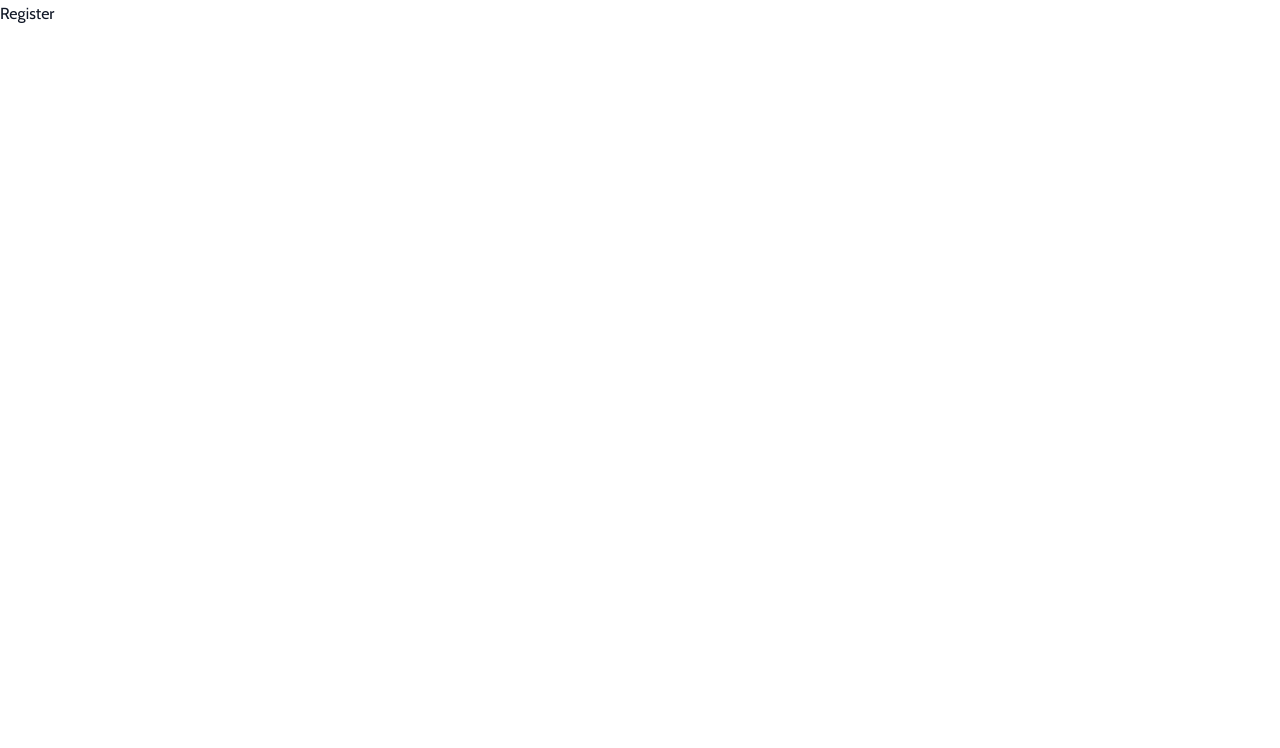
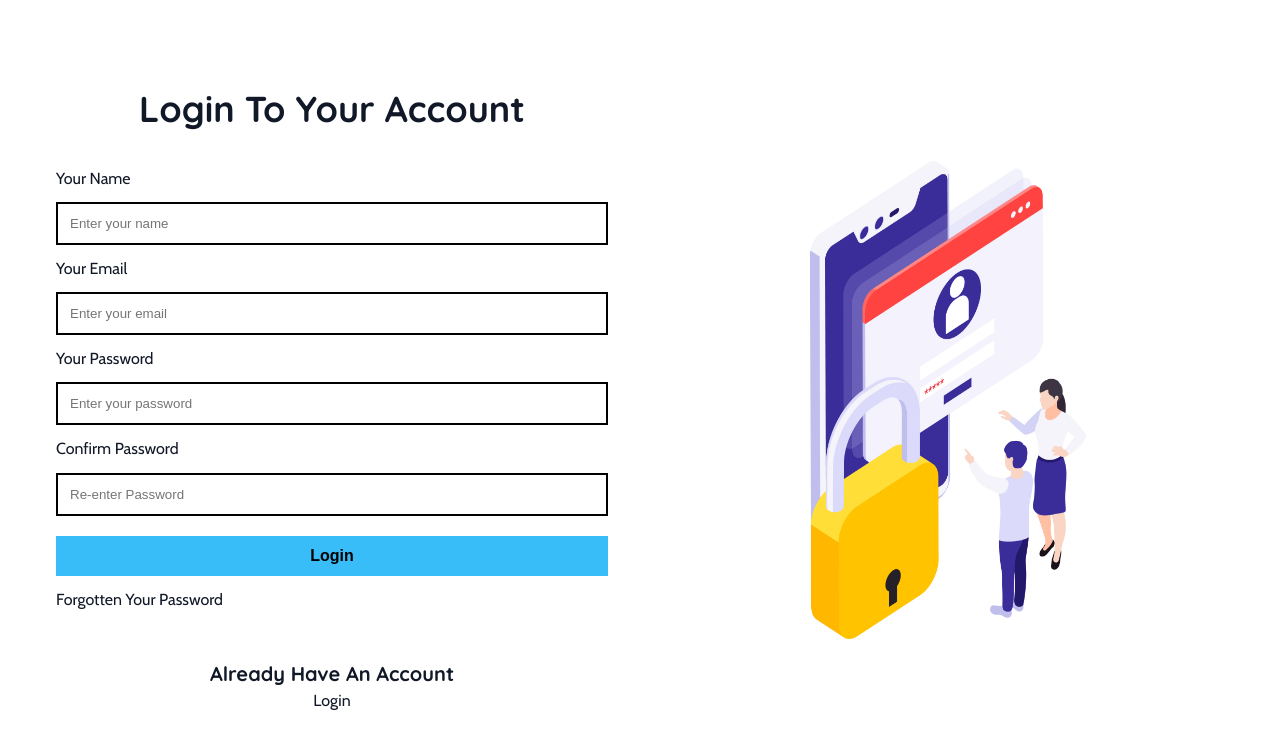
Before and after one commit to dev-nirob1/dream-homes-realEstate, a Vue app: page /register in a window 1280 px wide. Shown: the top 748 px of the page. Built offline with nearby package versions, Linux system fonts and the light colour scheme.

Commit message:
register page

```diff
--- a/src/zems/Auth/Pages/LoginPage.vue
+++ b/src/zems/Auth/Pages/LoginPage.vue
@@ -4,7 +4,6 @@ import { RouterLink } from 'vue-router';
 
 <template>
   <div class="login flex-center">
-    <div class="container">
     <div class="medium-2 align-center gap-2">
       <div class="p-1">
         <BaseTitle class="text-center mb-2">Login To Your Account</BaseTitle>
@@ -31,18 +30,21 @@ import { RouterLink } from 'vue-router';
       </div>
     </div>
   </div>
-  </div>
 </template>
 
 <style scoped>
 .login {
   min-height: 100vh;
+  max-width: 1200px;
+  margin: 0 auto;
 }
+
 .login .image {
   width: 100%;
   height: 100%;
 }
-.login .image img{
+
+.login .image img {
   width: 100%;
   height: 100%;
 }
--- a/src/zems/Auth/Pages/RegisterPage.vue
+++ b/src/zems/Auth/Pages/RegisterPage.vue
@@ -1,3 +1,59 @@
+<script setup>
+import { RouterLink } from 'vue-router';
+</script>
+
 <template>
-  Register
+  <div class="login flex-center">
+    <div class="medium-2 align-center gap-2">
+      <div class="p-1">
+        <BaseTitle class="text-center mb-2">Login To Your Account</BaseTitle>
+        <form>
+          <label>
+            Your Name
+            <InputField type="text" placeholder="Enter your name" required />
+          </label>
+          <label>
+            Your Email
+            <InputField type="email" placeholder="Enter your email" required />
+          </label>
+          <label>
+            Your Password
+            <InputField type="password" placeholder="Enter your password" required />
+          </label>
+          <label>
+            Confirm Password
+            <InputField type="password" placeholder="Re-enter Password" required />
+          </label>
+          <BaseButton class="width-full bg-secondary">Login</BaseButton>
+        </form>
+        <RouterLink class="text-right" to="">Forgotten Your Password</RouterLink>
+        <div class="text-center">
+          <SubTitle class="mt-3">Already Have An Account</SubTitle>
+          <RouterLink to="/login">Login</RouterLink>
+
+        </div>
+      </div>
+      <div class="image">
+        <BaseImage image="/login.jpg" />
+      </div>
+    </div>
+  </div>
 </template>
+
+<style scoped>
+.login {
+  min-height: 100vh;
+  max-width: 1200px;
+  margin: 0 auto;
+}
+
+.login .image {
+  width: 100%;
+  height: 100%;
+}
+
+.login .image img {
+  width: 100%;
+  height: 100%;
+}
+</style>
```
Lines whose indentation alone changed are shown as unchanged.
